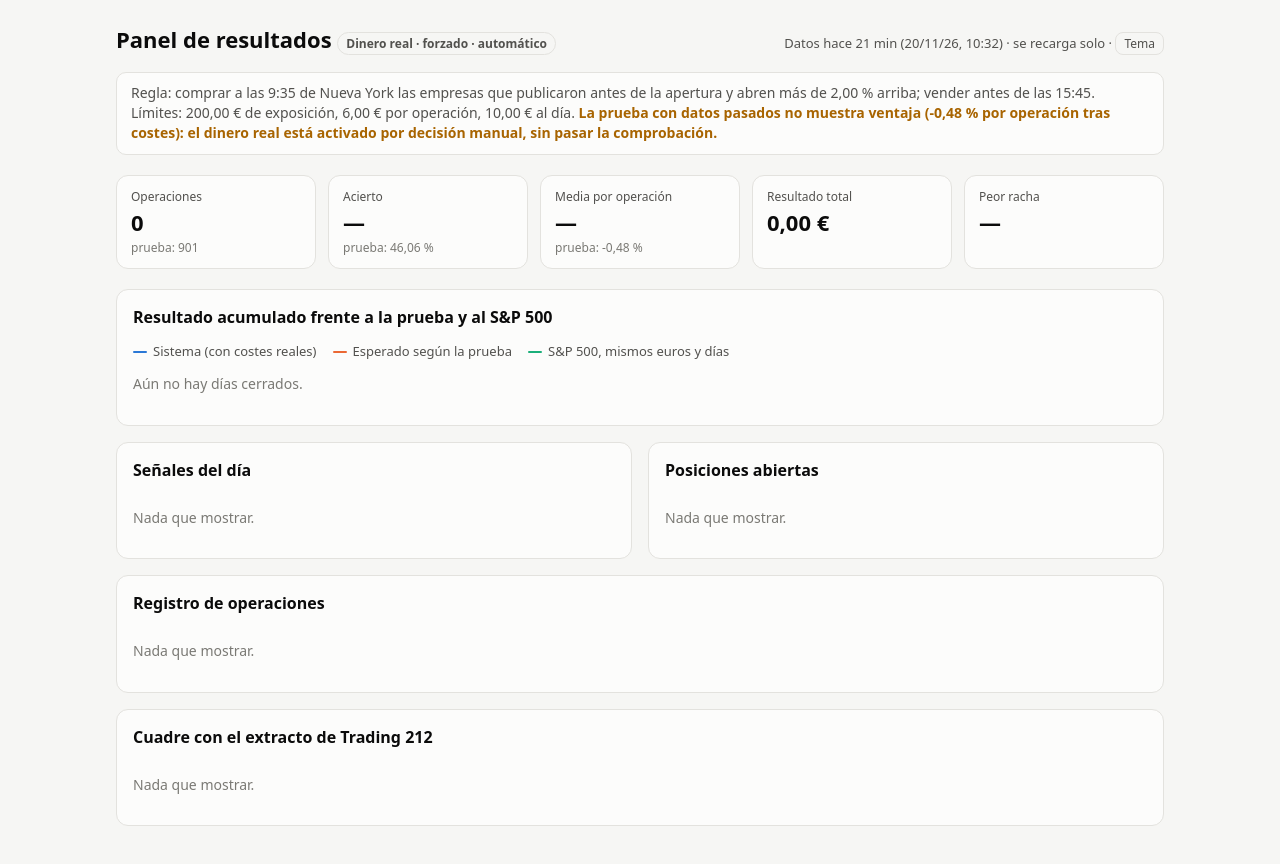
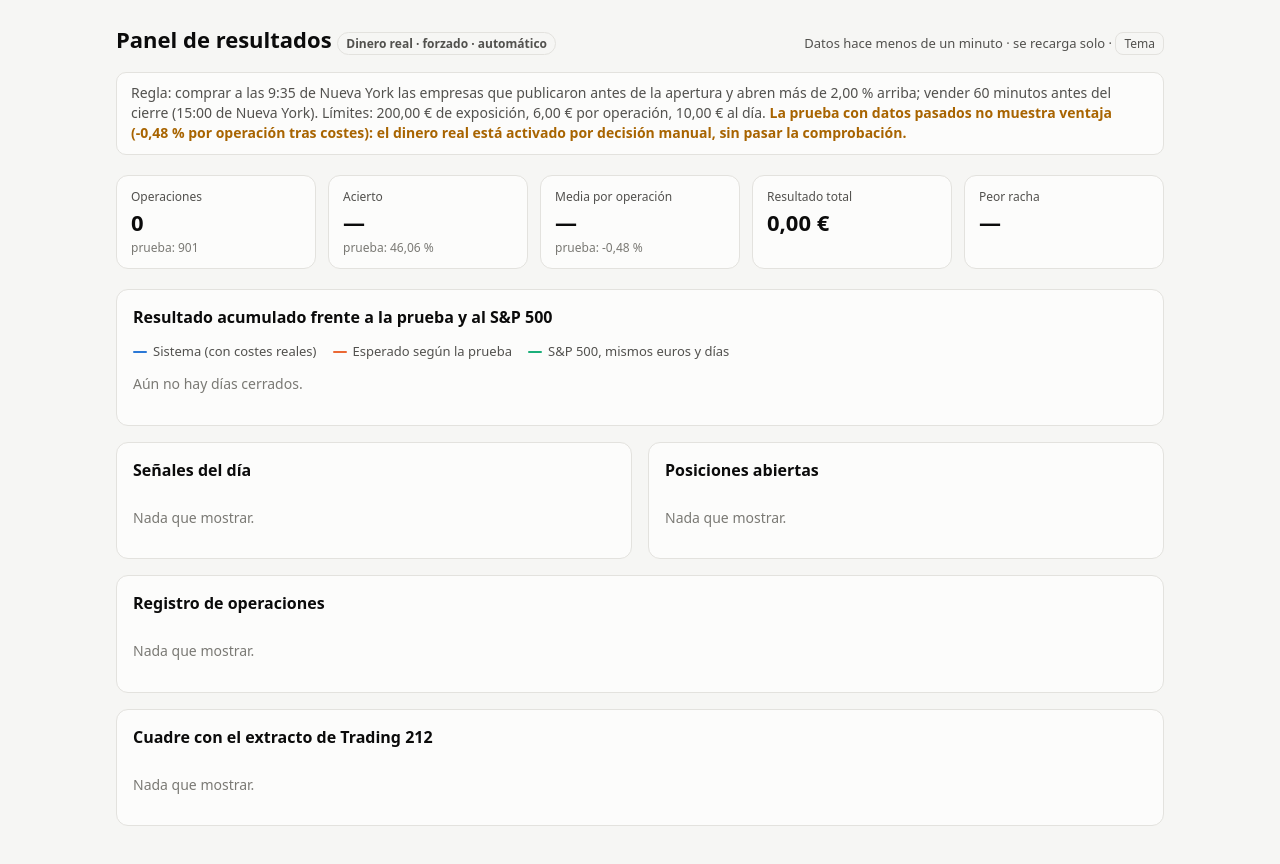
Before and after one commit to kirlandezzz/earnings-lab-panel, a plain HTML site: page index.html in a window 1280 px wide. Drawn offline with Linux system fonts and the light colour scheme.

Commit message:
panel 2026-11-20 10:53

```diff
--- a/data.json
+++ b/data.json
@@ -1,5 +1,5 @@
 {
- "generado": "2026-11-20T10:32:19+00:00",
+ "generado": "2026-11-20T10:53:32+00:00",
  "modo": "live",
  "forzado": true,
  "automatico": true,
@@ -12,7 +12,7 @@
   "exposicion_max": 200.0,
   "perdida_max_operacion": 6.0,
   "perdida_max_dia": 10.0,
-  "cierre_min_antes": 15
+  "cierre_min_antes": 60
  },
  "prueba": {
   "media_neta": -0.00479664803870195,
--- a/index.html
+++ b/index.html
@@ -200,7 +200,7 @@ function render(D) {
   CUR = D; stamp();
   const p = D.prueba, s = D.resumen, L = D.limites;
   document.getElementById("banner").innerHTML =
-    `Regla: comprar a las 9:35 de Nueva York las empresas que publicaron antes de la apertura y abren más de ${pct(D.estrategia.hueco_min)} arriba; vender antes de las 15:45. ` +
+    `Regla: comprar a las 9:35 de Nueva York las empresas que publicaron antes de la apertura y abren más de ${pct(D.estrategia.hueco_min)} arriba; vender ${L.cierre_min_antes} minutos antes del cierre (${(() => { const m = 16 * 60 - L.cierre_min_antes; return Math.floor(m / 60) + ":" + String(m % 60).padStart(2, "0"); })()} de Nueva York). ` +
     `Límites: ${eur(L.exposicion_max)} de exposición, ${eur(L.perdida_max_operacion)} por operación, ${eur(L.perdida_max_dia)} al día. ` +
     (p.media_neta > 0 ? "" : `<strong class="warn">La prueba con datos pasados no muestra ventaja (${pct(p.media_neta, true)} por operación tras costes)` +
       (D.forzado ? ": el dinero real está activado por decisión manual, sin pasar la comprobación.</strong>" : ": este modo sirve para validar la ejecución, no para ganar.</strong>"));
```
